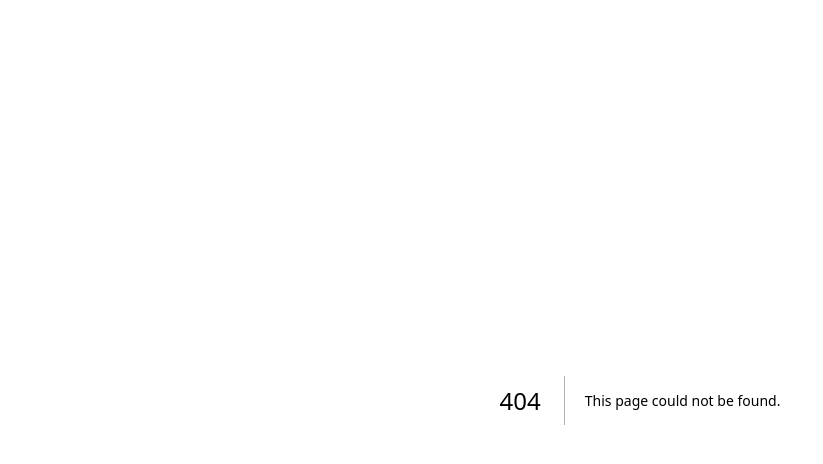
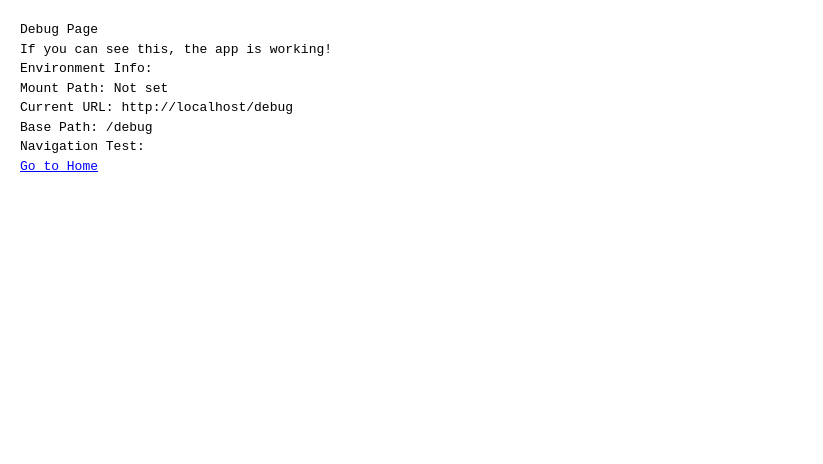
Before and after one commit to reid-odyssey/house-of-energetics, a Next.js app: page /debug in a window 1280 px wide. Before the commit this address had no page. Shown: the top 464 px of the page, without its empty margins (0-823 px from the left). Built offline with nearby package versions, Linux system fonts and the light colour scheme.

Commit message:
Add debugging for blank page issue
- Add debug page at /debug to test routing
- Add console logging and visual debug indicator to home page
- Add trailing slash configuration to next.config.js
- COSMIC_MOUNT_PATH shows as undefined during build

```diff
--- /dev/null
+++ b/app/debug/page.tsx
@@ -0,0 +1,18 @@
+export default function DebugPage() {
+  return (
+    <div style={{ padding: '20px', fontFamily: 'monospace' }}>
+      <h1>Debug Page</h1>
+      <p>If you can see this, the app is working!</p>
+      <div>
+        <h2>Environment Info:</h2>
+        <p>Mount Path: {process.env.COSMIC_MOUNT_PATH || 'Not set'}</p>
+        <p>Current URL: {typeof window !== 'undefined' ? window.location.href : 'Server-side'}</p>
+        <p>Base Path: {typeof window !== 'undefined' ? window.location.pathname : 'Server-side'}</p>
+      </div>
+      <div>
+        <h2>Navigation Test:</h2>
+        <a href="/" style={{ color: 'blue', textDecoration: 'underline' }}>Go to Home</a>
+      </div>
+    </div>
+  )
+}
--- a/app/page.tsx
+++ b/app/page.tsx
@@ -2,21 +2,25 @@ import { Navigation } from "@/components/navigation"
 import { AnimatedHero } from "@/components/animated-hero"
 import { MailingListOverlap } from "@/components/mailing-list-overlap"
 import { ProductHeroSections } from "@/components/product-hero-sections"
-import { ProductCarousel } from "@/components/product-carousel"
 import { FeaturesSection } from "@/components/features-section"
 import { Footer } from "@/components/footer"
 import { SmoothScroll } from "@/components/smooth-scroll"
 
 export default function Home() {
+  console.log('Home page rendering...')
+  console.log('COSMIC_MOUNT_PATH:', process.env.COSMIC_MOUNT_PATH)
+
   return (
     <>
       <SmoothScroll />
-      <main className="min-h-screen">
+      <main className="min-h-screen bg-background">
+        <div style={{ position: 'fixed', top: 0, left: 0, background: 'red', color: 'white', padding: '5px', zIndex: 9999 }}>
+          Debug: Page loaded at {new Date().toISOString()}
+        </div>
         <Navigation />
         <AnimatedHero />
         <MailingListOverlap />
         <ProductHeroSections />
-        <ProductCarousel />
         <FeaturesSection />
         <Footer />
       </main>
--- a/next.config.js
+++ b/next.config.js
@@ -4,6 +4,8 @@ const nextConfig = {
   assetPrefix: process.env.COSMIC_MOUNT_PATH || '',
   output: 'standalone',
   outputFileTracingRoot: process.cwd(),
+  trailingSlash: false,
+  skipTrailingSlashRedirect: true,
 }
 
 module.exports = nextConfig
```
